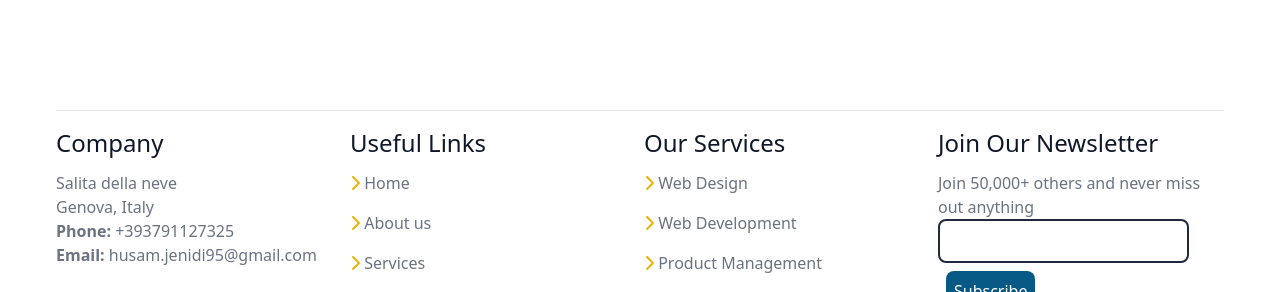
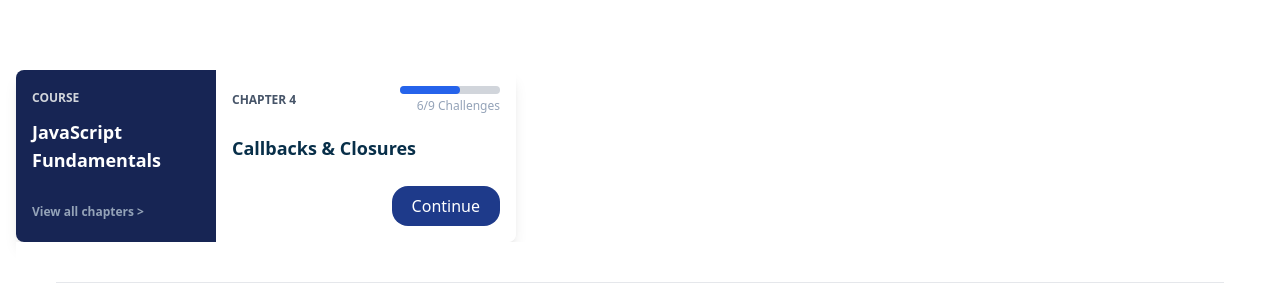
Before and after one commit to Husam-Jenidi/MERN_Project-Book_Store, a React (Vite) app in the folder frontend/: page / in a window 1280 px wide. Shown: the part 258-550 px from the top of the page. Built offline with nearby package versions, Linux system fonts and the light colour scheme; no server answers.

Commit message:
some changes

```diff
--- a/frontend/src/App.jsx
+++ b/frontend/src/App.jsx
@@ -5,7 +5,6 @@ import CreateBook from './pages/CreateBook';
 import ShowBook from './pages/ShowBook';
 import EditBook from './pages/EditBook';
 import DeleteBook from './pages/DeleteBook';
-
 const App = () => {
   return (
     <Routes>
@@ -14,6 +13,7 @@ const App = () => {
         <Route path='/books/details/:id' element={<ShowBook/>}/>
         <Route path='/books/edit/:id' element={<EditBook/>}/>
         <Route path='/books/delete/:id' element={<DeleteBook/>}/>
+
     </Routes>
   )
 }
--- /dev/null
+++ b/frontend/src/components/Test.jsx
@@ -0,0 +1,36 @@
+import React from "react";
+
+const Test = () => {
+  return (
+    <div className="flex rounded-lg shadow-lg overflow-hidden w-[500px]">
+      <div className="w-[200px] bg-blue-950 px-4 py-5 font-semibold text-white">
+        <h3 className="text-xs pb-3 text-gray-300">COURSE</h3>
+        <p className="text-lg pb-6">JavaScript <br /> Fundamentals</p>
+        <p>
+          <a href="#" className="text-slate-400 text-xs">View all chapters &gt;</a>
+        </p>
+      </div>
+      <div className="bg-white p-4 w-[300px] flex flex-col justify-between">
+        {/* Row containing chapter info and progress bar */}
+        <div className="flex justify-between items-center mb-4">
+          <h3 className="text-xs text-slate-600 font-semibold">CHAPTER 4</h3>
+          <div className="flex flex-col items-end">
+            <div className="h-2 w-[100px] bg-gray-300 rounded-full mb-1">
+              <div className="h-full bg-blue-600 rounded-full" style={{ width: '60%' }}></div>
+            </div>
+            <p className="text-slate-400 text-xs">6/9 Challenges</p>
+          </div>
+        </div>
+        {/* Chapter title and button */}
+        <div>
+          <p className="text-lg text-sky-950 font-bold mb-6">Callbacks & Closures</p>
+          <button className="rounded-2xl bg-blue-900 text-white py-2 px-5 ml-auto block">
+            Continue
+          </button>
+        </div>
+      </div>
+    </div>
+  );
+}
+
+export default Test;
--- a/frontend/src/pages/Home.jsx
+++ b/frontend/src/pages/Home.jsx
@@ -9,6 +9,7 @@ import BooksCard from '../components/home/BooksCard';
 //import Theme from '../components/Theme';
 import Header from '../components/Header';
 import Footer from '../components/Footer';
+import Test from '../components/Test';
 const Home = () => {
   const [books, setBooks] = useState([]);
   const [loading, setLoading] = useState(false);
@@ -64,6 +65,8 @@ const Home = () => {
       )}
 
 <div className="h-[100px]"></div>
+
+<Test/>
       <Footer/>
 
     </div>
```
